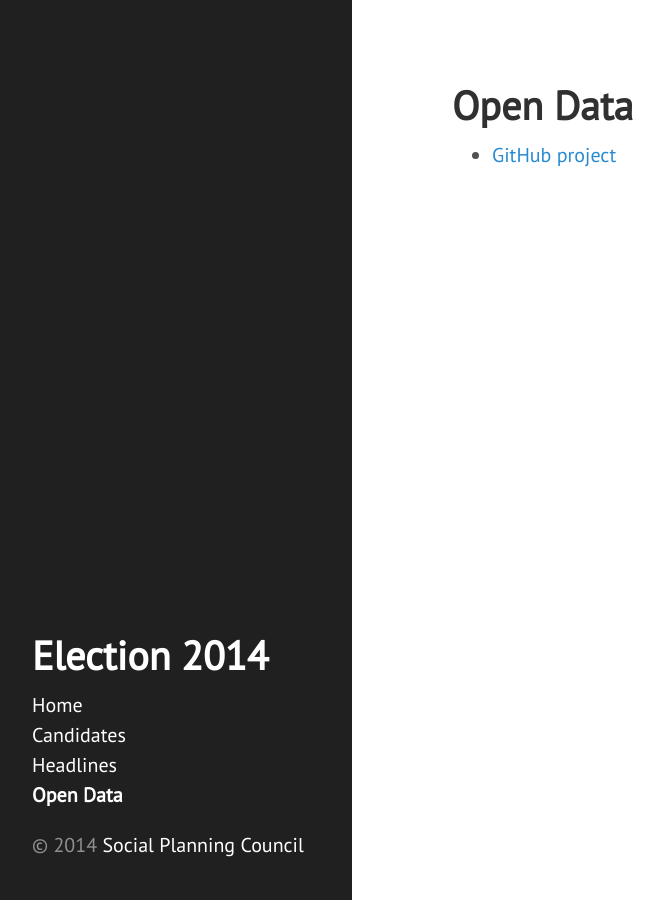
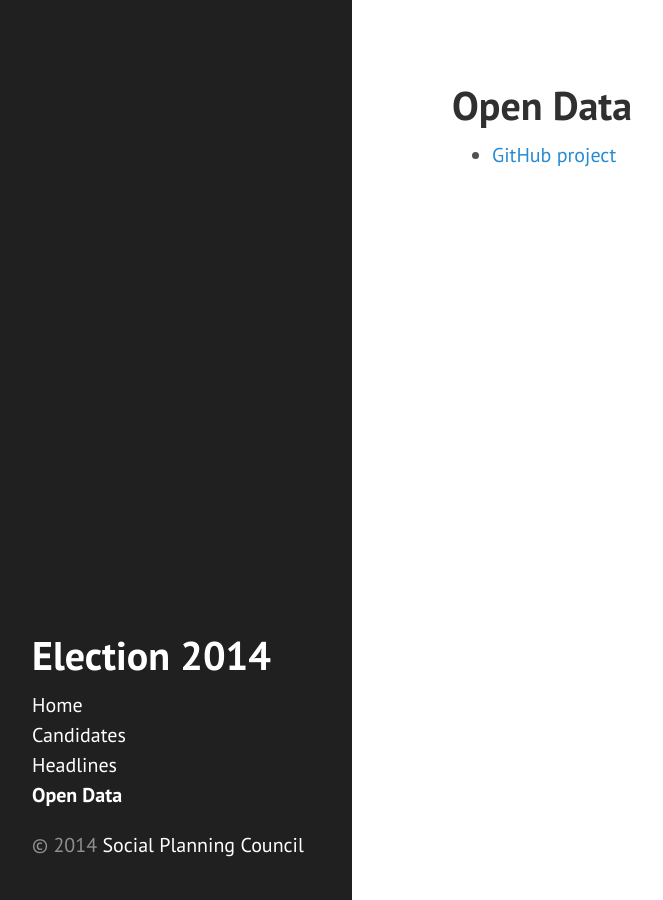
Before and after one commit to info-waterloo-region/election-2014, a Jekyll site: the page built from open-data.html, in a window 1280 px wide. Shown: the whole page, without its empty margins (8-671 px from the left). Built offline with Jekyll 4.4.1, drawn with Linux system fonts in a browser that asks for light colours; nearby versions of some CDN libraries; Markdown is read by kramdown in place of the engine named in the settings.

Commit message:
Fix Google Font link

```diff
--- a/_includes/head.html
+++ b/_includes/head.html
@@ -18,7 +18,7 @@
   <link rel="stylesheet" href="{{ site.baseurl }}/public/css/poole.css">
   <link rel="stylesheet" href="{{ site.baseurl }}/public/css/syntax.css">
   <link rel="stylesheet" href="{{ site.baseurl }}/public/css/hyde.css">
-  <link rel="stylesheet" href="http://fonts.googleapis.com/css?family=PT+Serif:400,400italic,700|PT+Sans:400">
+  <link rel="stylesheet" href="http://fonts.googleapis.com/css?family=PT+Sans:400,700">
   <style type="text/css">
     td {
       width: 50%;
```
